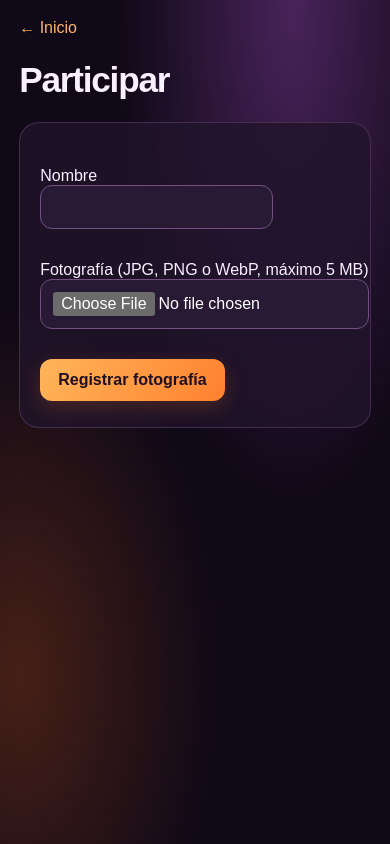
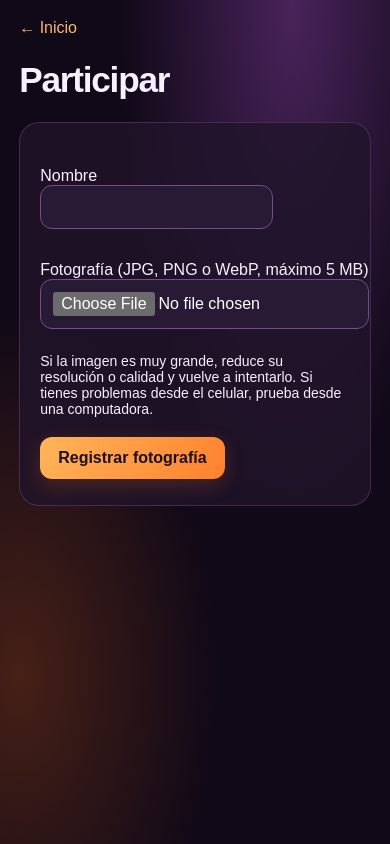
Before and after one commit to hillabia/Contest-App, a Next.js app: page /participar in a window 390 px wide. Built offline with nearby package versions, Linux system fonts and the light colour scheme.

Commit message:
fix: actionable photo upload errors for mobile and oversized images

```diff
--- a/src/app/participar/page.tsx
+++ b/src/app/participar/page.tsx
@@ -1,29 +1,68 @@
 "use client";
 import Link from "next/link";
 import { useState, type FormEvent } from "react";
-export default function Participate(){
- const [name,setName]=useState("");const [photo,setPhoto]=useState<File|null>(null);const [code,setCode]=useState("");const [error,setError]=useState("");const [busy,setBusy]=useState(false);
- async function submit(event:FormEvent<HTMLFormElement>){
-  event.preventDefault();setError("");setBusy(true);
-  try{
-   const contestResponse=await fetch("/api/contest",{cache:"no-store"});
-   if(!contestResponse.ok) throw new Error("No se pudo consultar el concurso.");
-   const {contest}=await contestResponse.json();
-   if(!contest||contest.status!=="registration") throw new Error("No hay inscripciones abiertas.");
-   if(!photo) throw new Error("Selecciona una fotografía.");
-   const form=new FormData();form.set("contestId",contest.id);form.set("name",name);form.set("photo",photo);
-   const response=await fetch("/api/register",{method:"POST",body:form});
-   const data=await response.json();
-   if(!response.ok) throw new Error(data.error??"No se pudo registrar.");
-   setCode(data.code);
-  }catch(e){setError(e instanceof Error?e.message:"Error inesperado");}finally{setBusy(false);}
- }
- return <main style={{maxWidth:560,margin:"3rem auto",padding:"1rem",fontFamily:"sans-serif"}}>
-  <Link href="/">← Inicio</Link><h1>Participar</h1>
-  {code?<section><h2>Registro completado</h2><p>Guarda este código. No volverá a mostrarse.</p><strong style={{overflowWrap:"anywhere"}}>{code}</strong></section>:
-  <form onSubmit={submit}><p><label>Nombre<br/><input required minLength={2} maxLength={80} value={name} onChange={e=>setName(e.target.value)}/></label></p>
-  <p><label>Fotografía (JPG, PNG o WebP, máximo 5 MB)<br/><input type="file" accept="image/jpeg,image/png,image/webp" required onChange={e=>setPhoto(e.target.files?.[0]??null)}/></label></p>
-  <button disabled={busy} type="submit">{busy?"Registrando...":"Registrar fotografía"}</button></form>}
-  {error&&<p role="alert">{error}</p>}
- </main>;
+
+const MAX_FILE_SIZE = 5_000_000;
+const accepted = ["image/jpeg", "image/png", "image/webp"];
+const guidance = "Puedes reducir la resolución o calidad de la foto, guardarla como JPG o intentar subirla desde una computadora.";
+export default function Participate() {
+  const [name, setName] = useState("");
+  const [photo, setPhoto] = useState<File | null>(null);
+  const [code, setCode] = useState("");
+  const [error, setError] = useState("");
+  const [errorCode, setErrorCode] = useState("");
+  const [busy, setBusy] = useState(false);
+  function onFileChange(file: File | null) {
+    setPhoto(file); setError(""); setErrorCode("");
+    if (!file) return;
+    if (file.size > MAX_FILE_SIZE) {
+      setError("La fotografía supera los 5 MB permitidos. " + guidance);
+      setErrorCode("FILE_TOO_LARGE");
+    } else if (!accepted.includes(file.type)) {
+      setError("Elige una fotografía en formato JPG, PNG o WebP. Si tu teléfono usa HEIC, convierte la imagen a JPG.");
+      setErrorCode("INVALID_FILE_TYPE");
+    }
+  }
+  async function submit(event: FormEvent<HTMLFormElement>) {
+    event.preventDefault();
+    if (busy) return;
+    setError(""); setErrorCode("");
+    if (!photo) { setError("Selecciona una fotografía."); return; }
+    if (photo.size > MAX_FILE_SIZE) { setError("La fotografía supera los 5 MB permitidos. " + guidance); setErrorCode("FILE_TOO_LARGE"); return; }
+    if (!accepted.includes(photo.type)) { setError("Elige una fotografía JPG, PNG o WebP. Convierte los archivos HEIC a JPG."); setErrorCode("INVALID_FILE_TYPE"); return; }
+    setBusy(true);
+    try {
+      const contestResponse = await fetch("/api/contest", { cache: "no-store" });
+      if (!contestResponse.ok) throw new Error("No se pudo consultar el concurso. Inténtalo nuevamente.");
+      const { contest } = await contestResponse.json();
+      if (!contest || contest.status !== "registration") throw new Error("No hay inscripciones abiertas.");
+      const form = new FormData();
+      form.set("contestId", contest.id); form.set("name", name); form.set("photo", photo);
+      const response = await fetch("/api/register", { method: "POST", body: form });
+      const data = await response.json().catch(() => null);
+      if (!response.ok) {
+        setErrorCode(typeof data?.code === "string" ? data.code : "UPLOAD_ERROR");
+        if (response.status === 413) throw new Error("La fotografía o solicitud supera el tamaño permitido. " + guidance);
+        throw new Error(typeof data?.error === "string" ? data.error : "No fue posible subir la fotografía. " + guidance);
+      }
+      setCode(data.code);
+    } catch (e) {
+      setError(e instanceof TypeError ? "No pudimos conectar con el servidor. Revisa tu conexión e inténtalo nuevamente. Si continúa, prueba desde una computadora." : e instanceof Error ? e.message : "Error inesperado al registrar la fotografía.");
+    } finally { setBusy(false); }
+  }
+  return <main style={{ maxWidth: 560, margin: "3rem auto", padding: "1rem", fontFamily: "sans-serif" }}>
+    <Link href="/">← Inicio</Link><h1>Participar</h1>
+    {code ? <section><h2>Registro completado</h2><p>Guarda este código. No volverá a mostrarse.</p><strong style={{ overflowWrap: "anywhere" }}>{code}</strong></section> :
+      <form onSubmit={submit}>
+        <p><label>Nombre<br/><input required minLength={2} maxLength={80} value={name} onChange={e => setName(e.target.value)} disabled={busy}/></label></p>
+        <p><label>Fotografía (JPG, PNG o WebP, máximo 5 MB)<br/><input type="file" accept="image/jpeg,image/png,image/webp" required disabled={busy} onChange={e => onFileChange(e.target.files?.[0] ?? null)}/></label></p>
+        <p style={{ fontSize: 14 }}>Si la imagen es muy grande, reduce su resolución o calidad y vuelve a intentarlo. Si tienes problemas desde el celular, prueba desde una computadora.</p>
+        <button disabled={busy || !!errorCode && (errorCode === "FILE_TOO_LARGE" || errorCode === "INVALID_FILE_TYPE")} type="submit">{busy ? "Registrando..." : "Registrar fotografía"}</button>
+      </form>}
+    {error && <div role="alert" style={{ border: "1px solid #d97706", padding: 12, borderRadius: 8, marginTop: 16 }}>
+      <strong>No se pudo subir la fotografía</strong>
+      <p>{error}</p>
+      {errorCode && <small>Código: {errorCode}</small>}
+    </div>}
+  </main>;
 }
```
